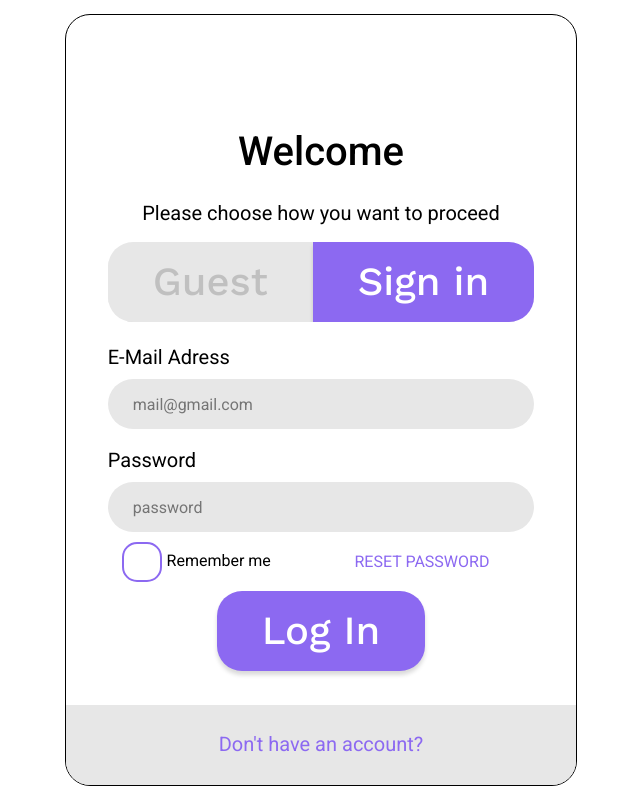
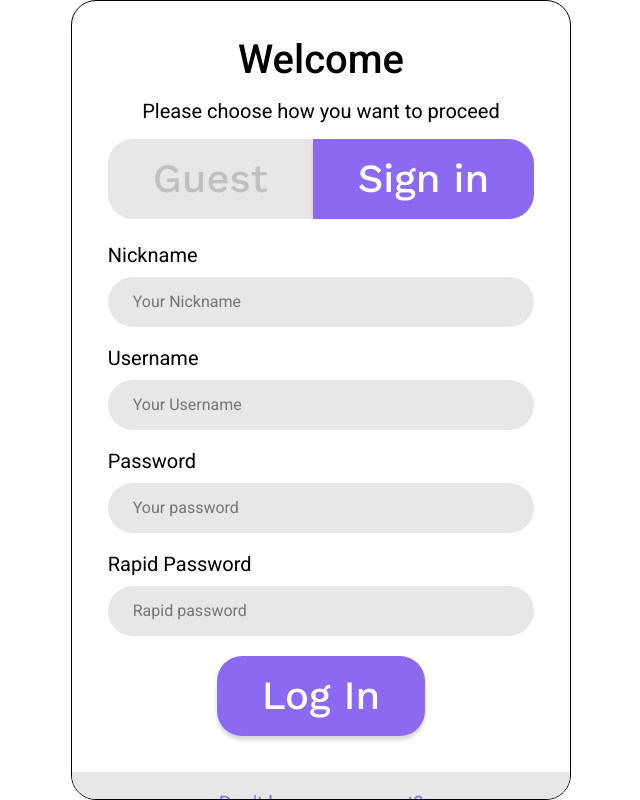
Before and after one commit to tiomashimon/TeamChallenge-Chat, a React (Vite) app in the folder Frontend/: page / in a window 1280 px wide. Both pictures are taken after a click on the button "Sign in". Shown: the whole page, without its empty margins (319-959 px from the left). Built offline with nearby package versions, Linux system fonts and the light colour scheme.

Commit message:
feat: added displaying errors in a form

```diff
--- a/Frontend/src/component/Auth/Auth.module.css
+++ b/Frontend/src/component/Auth/Auth.module.css
@@ -28,7 +28,7 @@
 
 .label {
   display: flex;
-  align-items: end;
+  justify-content: space-between;
   margin-bottom: 10px;
 }
 
@@ -76,3 +76,9 @@
   border: none;
   background-color: transparent;
 }
+
+.error {
+  margin: 0;
+  color: red;
+  font-size: 16px;
+}
--- a/Frontend/src/component/Auth/LogIn/LogIn.tsx
+++ b/Frontend/src/component/Auth/LogIn/LogIn.tsx
@@ -1,39 +1,84 @@
-import { FormDataSignIn } from '../../../utils/interface';
+import { IFormData } from '../../../utils/interface';
 import styles from '../Auth.module.css';
 
 interface LogInProps {
-  formData: FormDataSignIn
+  formData: IFormData
   handleInputChange: (e: React.ChangeEvent<HTMLInputElement>) => void
-  handleResetPassword: () => void
+  // handleResetPassword: () => void
+  error: IFormData | null
 }
-const LogIn = ({formData, handleInputChange, handleResetPassword}: LogInProps) => {
+const LogIn = ({ formData, handleInputChange, error }: LogInProps) => {
   return (
     <>
       <div className={styles.form_group}>
-        <label htmlFor="adress" className={`${styles.subtitle} ${styles.label}`}>E-Mail Adress</label>
+        <label htmlFor="nickname" className={`${styles.subtitle} ${styles.label}`}>
+          Nickname
+          {error && error.nickname && <p className={styles.error}>{error.nickname}</p>}
+        </label>
 
         <input
-          type="email"
-          name="adress"
-          id="adress"
-          placeholder='mail@gmail.com'
+          type="text"
+          name="nickname"
+          id="nickname"
+          placeholder='Your Nickname'
+          value={formData.nickname}
+          onChange={handleInputChange}
           className={styles.input}
         />
       </div>
+
       <div className={styles.form_group}>
-        <label htmlFor="password" className={`${styles.subtitle} ${styles.label}`}>Password</label>
+        <label htmlFor="username" className={`${styles.subtitle} ${styles.label}`}>
+          Username
+          {error && error.username && <p className={styles.error}>{error.username}</p>}
+        </label>
+
+        <input
+          type="text"
+          name="username"
+          id="username"
+          placeholder='Your Username'
+          value={formData.username}
+          onChange={handleInputChange}
+          className={styles.input}
+        />
+      </div>
+
+      <div className={styles.form_group}>
+        <label htmlFor="password" className={`${styles.subtitle} ${styles.label}`}>
+          Password
+          {error && error.password && <p className={styles.error}>{error.password}</p>}
+        </label>
 
         <input
           type="password"
           name="password"
           id="password"
-          placeholder='password'
+          placeholder='Your password'
           value={formData.password}
           onChange={handleInputChange}
           className={`${styles.input} ${styles.input_password}`}
         />
       </div>
-      <div className={styles.row}>
+
+      <div className={styles.form_group}>
+        <label htmlFor="password2" className={`${styles.subtitle} ${styles.label}`}>
+          Rapid Password
+          {error && error.password2 && <p className={styles.error}>{error.password2}</p>}
+        </label>
+
+        <input
+          type="password2"
+          name="password2"
+          id="password2"
+          placeholder='Rapid password'
+          value={formData.password2}
+          onChange={handleInputChange}
+          className={`${styles.input} ${styles.input_password}`}
+        />
+      </div>
+
+      {/* <div className={styles.row}>
         <label htmlFor="remember" className={styles.check}>
           <input type="checkbox" id="remember" name='remember' className={styles.check_input} />
           <span className={styles.check_box}></span>
@@ -41,7 +86,7 @@ const LogIn = ({formData, handleInputChange, handleResetPassword}: LogInProps) =
         </label>
 
         <button type='button' className={styles.reset} onClick={handleResetPassword}>RESET PASSWORD</button>
-      </div>
+      </div> */}
     </>
   );
 };
--- a/Frontend/src/component/Auth/SignUp/SignUp.tsx
+++ b/Frontend/src/component/Auth/SignUp/SignUp.tsx
@@ -1,14 +1,18 @@
-import { FormDataGuest } from '../../../utils/interface';
+import { IFormData } from '../../../utils/interface';
 import styles from '../Auth.module.css';
 
 interface SignUpProps {
-  formData: FormDataGuest;
+  formData: IFormData;
   handleInputChange: (e: React.ChangeEvent<HTMLInputElement>) => void;
+  error: IFormData | null
 }
-const SignUp = ({formData, handleInputChange}: SignUpProps) => {
+const SignUp = ({ formData, handleInputChange, error }: SignUpProps) => {
   return (
     <div className={styles.form_group}>
-      <label htmlFor="nickname" className={`${styles.subtitle} ${styles.label}`}>Username</label>
+      <label htmlFor="nickname" className={`${styles.subtitle} ${styles.label}`}>
+        Username
+        {error && error.nickname && <p className={styles.error}>{error.nickname}</p>}
+      </label>
 
       <input
         type="text"
--- a/Frontend/src/pages/LoginPage/LoginPage.tsx
+++ b/Frontend/src/pages/LoginPage/LoginPage.tsx
@@ -1,65 +1,80 @@
 import { useState } from 'react';
 import LogIn from '../../component/Auth/LogIn/LogIn';
 import SignUp from '../../component/Auth/SignUp/SignUp';
-import { FormDataGuest, FormDataSignIn } from '../../utils/interface';
+import { IFormData } from '../../utils/interface';
 import styles from './loginPage.module.css';
 
 const Login = () => {
-  const [formDataGuest, setFormDataGuest] = useState<FormDataGuest>({
+  const [formDataGuest, setFormDataGuest] = useState<IFormData>({
     nickname: '',
   });
 
+  const [formDataSignIn, setFormDataSignIn] = useState<IFormData>({
+    nickname: '',
+    username: '',
+    password: '',
+    password2: '',
+  })
   const [isAuth, setAuth] = useState<Boolean>(false);
-  const [formDataSignIn, setFormDataSignIn] = useState<FormDataSignIn>({
-    email: '',
-    password: '',
-  })
+
+  const [error, setError] = useState<IFormData | null>(null);
+  const [errorGuest, setErrorGuest] = useState<IFormData | null>(null);
 
   const handleInputChange = (e: React.ChangeEvent<HTMLInputElement>) => {
     const { name, value } = e.target;
+
+    if (isAuth) {
+      setFormDataSignIn({
+        ...formDataSignIn,
+        [name]: value,
+      });
+    }
+
     setFormDataGuest({
       ...formDataGuest,
       [name]: value,
     });
   };
-  const handleInputChangeSignIn = (e: React.ChangeEvent<HTMLInputElement>) => {
-    const { name, value } = e.target;
-    setFormDataSignIn({
-      ...formDataSignIn,
-      [name]: value,
-    });
-  };
 
-  const handleSubmit = (e: React.FormEvent<HTMLFormElement>) => {
+  const handleSubmit = async (e: React.FormEvent<HTMLFormElement>) => {
     e.preventDefault();
 
-    fetch(`${import.meta.env.VITE_BACKEND_URL}user/guest/`, {
-      method: 'POST',
-      headers: {
-        'Content-Type': 'application/json',
-      },
-      body: JSON.stringify(formDataGuest),
-    })
-      .then((response) => response.json())
-      .then((data) => {
+    const URI = isAuth ? `${import.meta.env.VITE_BACKEND_URL}user/` : `${import.meta.env.VITE_BACKEND_URL}user/guest/`;
+    const formData = isAuth ? formDataSignIn : formDataGuest;
+    try {
+      const response = await fetch(URI, {
+        method: 'POST',
+        headers: {
+          'Content-Type': 'application/json',
+        },
+        body: JSON.stringify(formData),
+      });
+
+      if (!response.ok) {
+        const errorData = await response.json();
+        isAuth ? setError(errorData) : setErrorGuest(errorData);
+      } else {
+        const data = await response.json();
+        setError(null);
+        setErrorGuest(null)
         console.log(data);
-      })
-      .catch((error) => {
-        console.error('Error sending data:', error);
-      });
+      }
+    } catch (error) {
+      console.error('Error sending data:', error);
+    }
   };
   const handleButtonClick = (isSignIn: boolean) => () => {
     setAuth(isSignIn);
   };
 
-  const handleResetPassword = () => {
-    setFormDataSignIn(prevState => {
-      return {
-        ...prevState,
-        password: '',
-      };
-    })
-  }
+  // const handleResetPassword = () => {
+  //   setFormDataSignIn(prevState => {
+  //     return {
+  //       ...prevState,
+  //       password: '',
+  //     };
+  //   })
+  // }
 
   return (
     <div className={styles.modal}>
@@ -69,8 +84,12 @@ const Login = () => {
         <h2 className={styles.subtitle}>Please choose how you want to proceed</h2>
 
         <div className={styles.select_auth}>
-          <button className={`btn ${styles.btn_guest} ${isAuth ? '' : styles.active}`} onClick={handleButtonClick(false)}>Guest</button>
-          <button className={`btn ${styles.btn_signIn} ${isAuth ? styles.active : ''}`} onClick={handleButtonClick(true)}>Sign in</button>
+          <button className={`btn ${styles.btn_guest} ${isAuth ? '' : styles.active}`} onClick={handleButtonClick(false)}>
+            Guest
+          </button>
+          <button className={`btn ${styles.btn_signIn} ${isAuth ? styles.active : ''}`} onClick={handleButtonClick(true)}>
+            Sign in
+          </button>
         </div>
 
         <form onSubmit={handleSubmit}>
@@ -81,11 +100,15 @@ const Login = () => {
           {isAuth ? (
             <LogIn
               formData={formDataSignIn}
-              handleInputChange={handleInputChangeSignIn}
-              handleResetPassword={handleResetPassword}
+              handleInputChange={handleInputChange}
+              error={error}
+            // handleResetPassword={handleResetPassword}
             />
           ) : (
-            <SignUp formData={formDataGuest} handleInputChange={handleInputChange} />
+            <SignUp
+              formData={formDataGuest}
+              handleInputChange={handleInputChange}
+              error={errorGuest} />
           )}
 
           <button type="submit" className={`btn ${styles.btn_signUp}`}>{isAuth ? 'Log In' : 'Sign Up'}</button>
--- a/Frontend/src/pages/LoginPage/loginPage.module.css
+++ b/Frontend/src/pages/LoginPage/loginPage.module.css
@@ -6,15 +6,15 @@
   -ms-border-radius: 25px;
   -o-border-radius: 25px;
   overflow: hidden;
-  position: relative;
 }
 
 .content {
-  margin: 114px 42px;
+  margin: 36px;
   text-align: center;
 }
 
 .title {
+  margin: 0;
   font-size: 40px;
   font-weight: 500;
 }
@@ -60,10 +60,6 @@
 }
 
 .footer {
-  position: absolute;
-  bottom: 0;
-  width: 100%;
-  height: 80px;
   display: flex;
   justify-content: center;
   align-items: center;
@@ -72,4 +68,5 @@
 
 .btn_footer {
   font-size: 20px;
+  padding: 20px;
 }
```
Also changed, not shown: Frontend/src/utils/interface.ts (+5 -7 lines).
